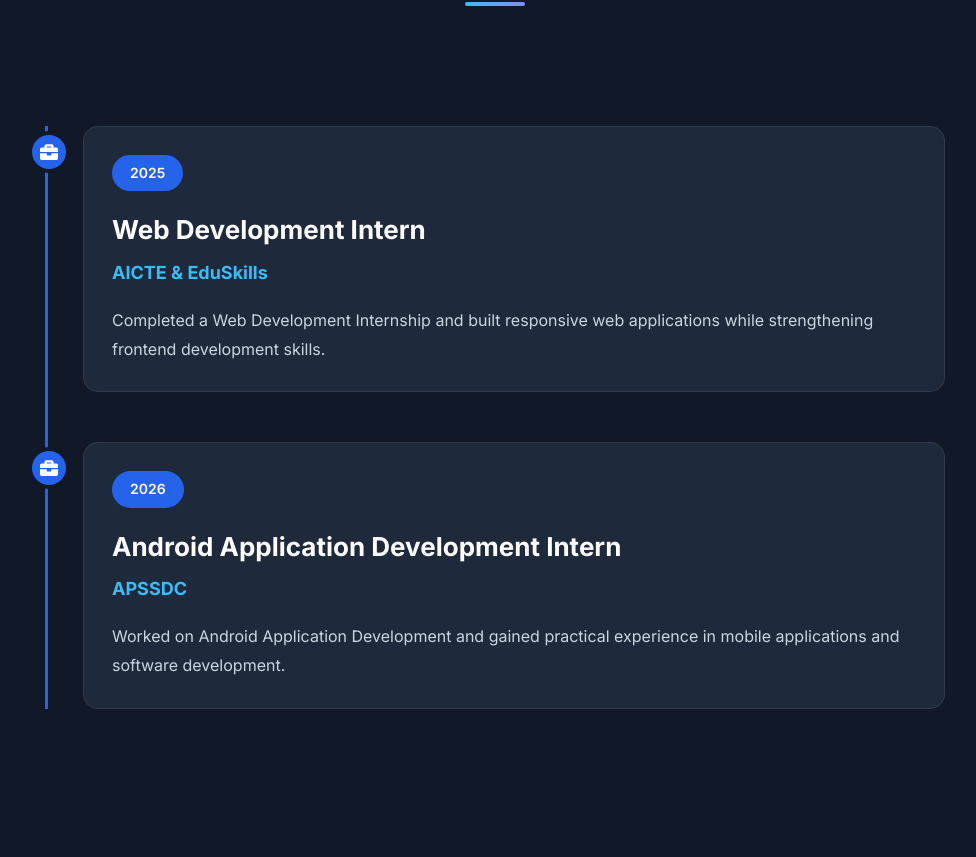
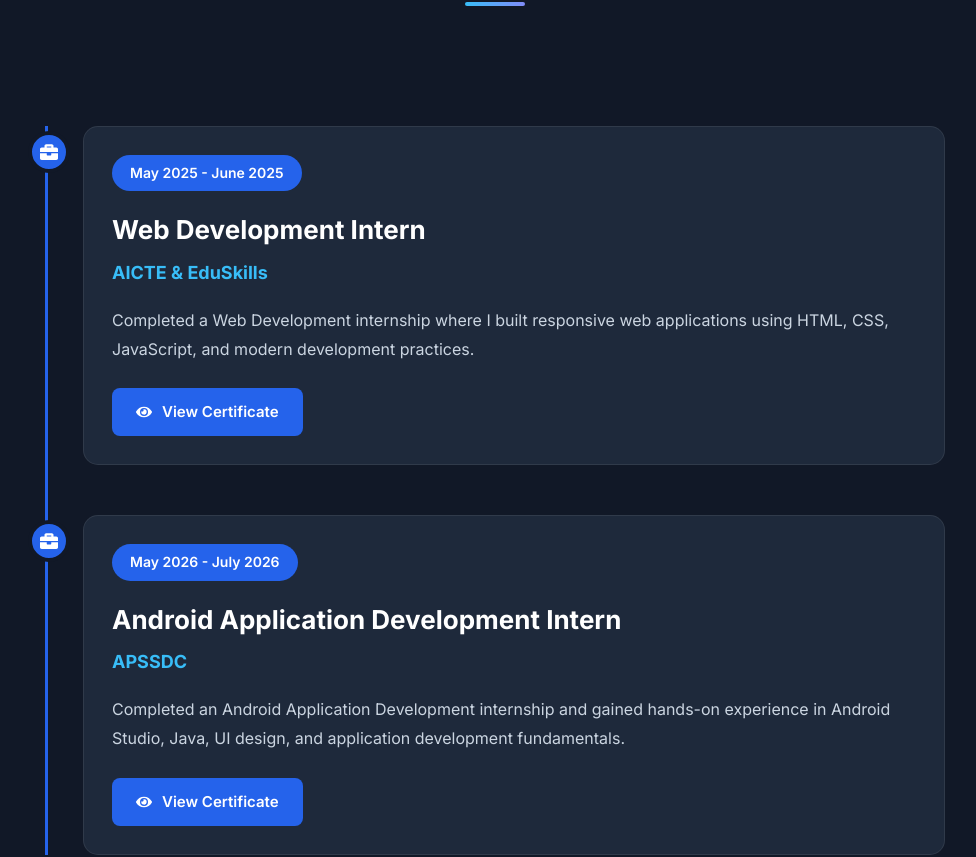
Before and after one commit to Leela78/Portfolio, a React (Vite) app: page / in a window 1280 px wide. Shown: the part 3276-4133 px from the top of the page, without its empty margins (145-1121 px from the left). Built offline with nearby package versions, Linux system fonts and the light colour scheme.

Commit message:
Updated experience section and added certificate buttons

```diff
--- a/src/components/Experience/Experience.css
+++ b/src/components/Experience/Experience.css
@@ -14,7 +14,7 @@
 .timeline-item {
     position: relative;
     margin-bottom: 50px;
-    animation: fadeUp 0.6s ease forwards;
+    animation: fadeUp .6s ease forwards;
 }
 
 .timeline-icon {
@@ -42,14 +42,13 @@
     background: #1E293B;
     padding: 28px;
     border-radius: 15px;
-    border: 1px solid rgba(255,255,255,0.08);
-
-    transition: 0.3s ease;
+    border: 1px solid rgba(255,255,255,.08);
+    transition: .3s;
 }
 
 .timeline-content:hover {
     transform: translateY(-6px);
-    box-shadow: 0 12px 30px rgba(0,0,0,0.30);
+    box-shadow: 0 12px 30px rgba(0,0,0,.30);
 }
 
 .timeline-date {
@@ -69,8 +68,8 @@
 
 .timeline-content h3 {
     font-size: 26px;
+    margin-bottom: 8px;
     color: white;
-    margin-bottom: 8px;
 }
 
 .timeline-content h4 {
@@ -83,49 +82,98 @@
     color: #CBD5E1;
     font-size: 16px;
     line-height: 1.8;
+    margin-bottom: 25px;
 }
 
-@keyframes fadeUp {
+/* Certificate Button */
 
-    from {
-        opacity: 0;
-        transform: translateY(30px);
+.certificate-btn {
+
+    display: inline-flex !important;
+
+    align-items: center;
+    justify-content: center;
+    gap: 10px;
+
+    background: #2563EB;
+
+    color: #fff !important;
+
+    padding: 12px 24px;
+
+    border-radius: 8px;
+
+    text-decoration: none !important;
+
+    font-size: 15px;
+    font-weight: 600;
+
+    cursor: pointer;
+
+    transition: .3s;
+}
+
+.certificate-btn:hover {
+
+    background: #1D4ED8;
+
+    transform: translateY(-3px);
+
+    color: #fff;
+
+}
+
+.certificate-btn svg{
+
+    font-size:16px;
+
+}
+
+@keyframes fadeUp{
+
+    from{
+        opacity:0;
+        transform:translateY(30px);
     }
 
-    to {
-        opacity: 1;
-        transform: translateY(0);
+    to{
+        opacity:1;
+        transform:translateY(0);
     }
 
 }
 
-@media (max-width: 768px) {
+@media(max-width:768px){
 
-    .experience {
-        padding: 80px 6%;
+    .experience{
+        padding:80px 6%;
     }
 
-    .timeline {
-        padding-left: 25px;
+    .timeline{
+        padding-left:25px;
     }
 
-    .timeline-icon {
-        left: -42px;
-        width: 34px;
-        height: 34px;
-        font-size: 15px;
+    .timeline-icon{
+        left:-42px;
+        width:34px;
+        height:34px;
+        font-size:15px;
     }
 
-    .timeline-content {
-        padding: 22px;
+    .timeline-content{
+        padding:22px;
     }
 
-    .timeline-content h3 {
-        font-size: 22px;
+    .timeline-content h3{
+        font-size:22px;
     }
 
-    .timeline-content h4 {
-        font-size: 16px;
+    .timeline-content h4{
+        font-size:16px;
+    }
+
+    .certificate-btn{
+        width:100%;
     }
 
 }
--- a/src/components/Experience/Experience.jsx
+++ b/src/components/Experience/Experience.jsx
@@ -1,6 +1,6 @@
 import "./Experience.css";
 import { experience } from "../../data/data";
-import { FaBriefcase } from "react-icons/fa";
+import { FaBriefcase, FaEye } from "react-icons/fa";
 
 function Experience() {
   return (
@@ -35,6 +35,16 @@
 
               <p>{item.description}</p>
 
+              <a
+                href={item.certificate}
+                target="_blank"
+                rel="noopener noreferrer"
+                className="certificate-btn"
+              >
+                <FaEye />
+                <span>View Certificate</span>
+              </a>
+
             </div>
 
           </div>
--- a/src/data/data.js
+++ b/src/data/data.js
@@ -74,33 +74,37 @@
   }
 ];
 
-// =========================
+
 // Experience
-// =========================
 
 export const experience = [
+
   {
     id: 1,
-    year: "2025",
+    year: "May 2025 - June 2025",
     role: "Web Development Intern",
     company: "AICTE & EduSkills",
     description:
-      "Completed a Web Development Internship and built responsive web applications while strengthening frontend development skills."
+      "Completed a Web Development internship where I built responsive web applications using HTML, CSS, JavaScript, and modern development practices.",
+    certificate: "/certificates/Internship-1.pdf"
   },
 
   {
     id: 2,
-    year: "2026",
+    year: "May 2026 - July 2026",
     role: "Android Application Development Intern",
     company: "APSSDC",
     description:
-      "Worked on Android Application Development and gained practical experience in mobile applications and software development."
+      "Completed an Android Application Development internship and gained hands-on experience in Android Studio, Java, UI design, and application development fundamentals.",
+    certificate: "/certificates/Internship-2.pdf"
   }
+
 ];
 
-// =========================
+
+
 // Certificates
-// =========================
+
 
 export const certificates = [
   {
```
Also changed, not shown: 2 other files (tests, documents, lock files or other folders).
